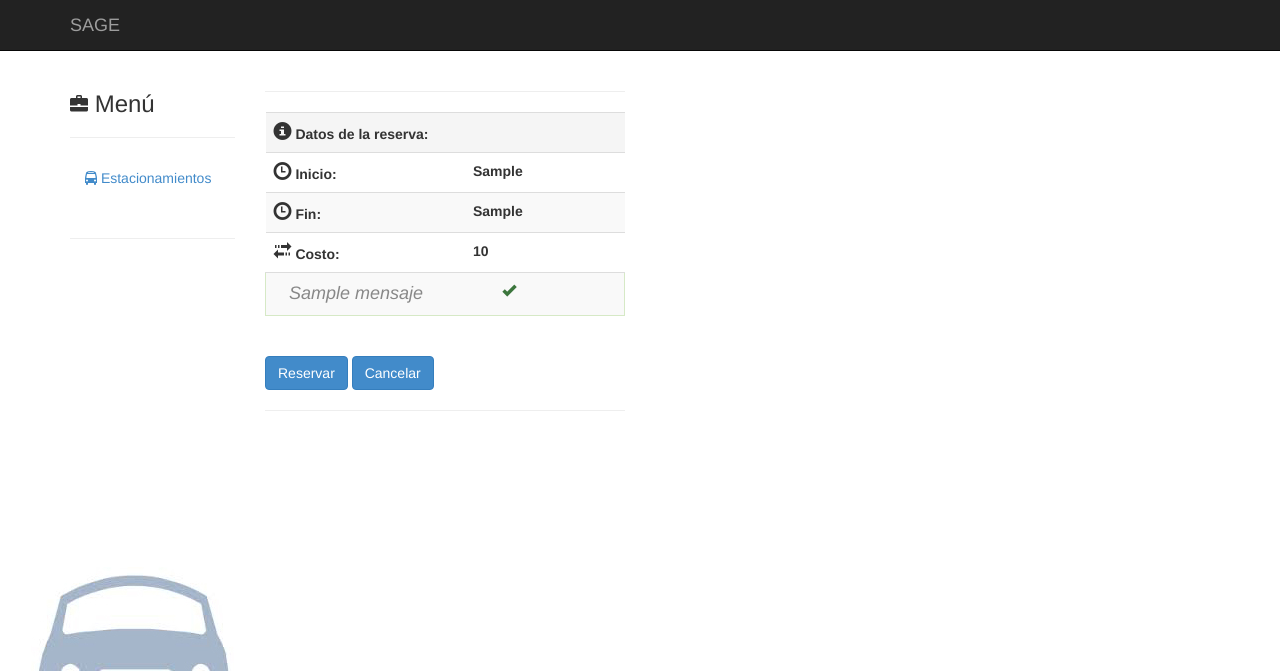
After one commit to jareinozacg/SAGEOctAcorde, a Django app: template SAGEOctAcorde/templates/estacionamientoConfirReserva.html in a window 1280 px wide. The commit adds this page. Shown: the top 671 px of the page. Run offline with Django 3.2, Linux system fonts and the light colour scheme; data comes from the database, SQL or seed files in the repository; both versions use the stored data as it was before the commit; tables that the repository leaves empty hold one stand-in row (values such as "Sample post"); the template is opened without the code that fills it: values that come from a table or form of the project are taken from there, most other values are stand-ins (such as "Sample title", 1, 10 or a date in 2020); parts of the project's set-up code (start-up, migrations or seed data) failed here and were passed over; some libraries are stand-ins or nearby versions.

Commit message:
Arreglado bug de reservas Arreglado bug de funcion de esquemas Arreglado bugs por mala corrección de conflictos Refactorizado Agregado LEEME

```diff
--- a/SAGEOctAcorde/estacionamientos/models.py
+++ b/SAGEOctAcorde/estacionamientos/models.py
@@ -28,27 +28,9 @@ class Estacionamiento(models.Model):
 	NroPuesto = models.IntegerField(blank = True, null = True)
 	Tarifa = models.ForeignKey('Tarifa', null = True, blank = True)
 
-# class ExtendedModel(models.Model):
-# 	Estacionamiento = models.ForeignKey(Estacionamiento, primary_key = True)
-
-# class EstacionamientoModelForm(EstacionamientoForm):
-# 	class Meta:
-# 		model = EstacionamientoModel
-# 		fields = ['propietario', 'nombre', 'direccion', 'telefono_1', 'telefono_2', 'telefono_3', 'email_1',
-# 				'email_2', 'rif', 'tarifa', 'horarioin', 'horariout', 'horario_resein', 'horario_reserout']
-
-# class Propietario(models.Model):
-	# nombre = models.CharField(max_length = 50, help_text = "Nombre Propio")
-
-# class EstadoEstacionamiento(models.Model):
-	#
-
-# class PuestosModel(models.Model):
-# 	estacionamiento = models.ForeignKey(ExtendedModel)
 
 class ReservasModel(models.Model):
 	Estacionamiento = models.ForeignKey(Estacionamiento)
-	Puesto = models.IntegerField()
 	InicioReserva = models.TimeField()
 	FinalReserva = models.TimeField()
 
--- a/SAGEOctAcorde/estacionamientos/urls.py
+++ b/SAGEOctAcorde/estacionamientos/urls.py
@@ -10,4 +10,5 @@ urlpatterns = patterns('',
     url(r'^$', views.estacionamientos_all, name = 'estacionamientos_all'),
     url(r'^(?P<_id>\d+)/$', views.estacionamiento_detail, name = 'estacionamiento_detail'),
     url(r'^(?P<_id>\d+)/reserva$', views.estacionamiento_reserva, name = 'estacionamiento_reserva'),
+    url(r'^(?P<id_est>\d+)/confirmar_reserva$', views.estacionamiento_confirmar_reserva, name = 'estacionamiento_confirmar_reserva'),
 )
--- /dev/null
+++ b/SAGEOctAcorde/templates/estacionamientoConfirReserva.html
@@ -0,0 +1,153 @@
+{% load staticfiles %}
+<!DOCTYPE html>
+<html lang="es"><head>
+    <meta http-equiv="content-type" content="text/html; charset=UTF-8">
+
+    <meta charset="utf-8">
+    <title>
+      SAGE
+    </title>
+    <meta name="viewport" content="width=device-width, initial-scale=1, maximum-scale=1">
+    <link href="{% static 'css/bootstrap.min.css'%}" rel="stylesheet">
+    <link href="{% static 'css/base.css'%}" rel="stylesheet">
+    <link href="{% static 'css/font-awesome.min.css'%}" rel="stylesheet">
+
+   </head>
+
+ <body>
+
+        <!-- Header -->
+<div id="top-nav" class="navbar navbar-inverse navbar-static-top">
+  <div class="container">
+    <div class="navbar-header">
+      <button type="button" class="navbar-toggle" data-toggle="collapse" data-target=".navbar-collapse">
+          <span class="icon-toggle"></span>
+      </button>
+          <div class="navbar-brand" href="#">
+            SAGE
+          </div>
+    </div>
+  </div><!-- /container -->
+</div>
+<!-- /Header -->
+
+<!-- Main -->
+<div class="container">
+
+  <!-- upper section -->
+  <div class="row">
+  <div class="col-sm-2">
+      <!-- left -->
+                <h3>
+            <i class="glyphicon glyphicon-briefcase">
+            </i>
+            Menú
+          </h3>
+      <hr>
+
+         <ul class="nav nav-stacked">
+            <li>
+              <a href="..">
+                <i class="fa fa-bus"></i>
+                Estacionamientos
+              </a>
+            </li>
+          </ul>
+
+          <br>
+          {% if estacionamiento.NroPuesto %}
+            <ul class="nav nav-stacked">
+              <li>
+                <a href="./reserva">
+                  <i class="fa fa-pencil-square-o"></i>
+                  Reservar
+                </a>
+              </li>
+            </ul>
+          {% endif %}
+      <hr>
+
+    </div><!-- /span-3 -->
+    <div class="col-md-4">
+
+      <table class="table table-striped">
+        <thead>
+        </thead>
+        <tbody>
+		    <hr>
+			<tr><td class="active" colspan= 2><b><i class="glyphicon glyphicon-info-sign"></i> Datos de la reserva:</b></td></tr>
+			<tr>
+				<td><b><i class="glyphicon glyphicon-time"></i> Inicio:</b></td>
+				<td><b>{{hora_inicio}}</b></td>
+
+			</tr>
+			<tr>
+				<td><b><i class="glyphicon glyphicon-time"></i> Fin:</b></td>
+				<td><b>{{hora_final}}</b></td>
+			</tr>
+			<tr>
+				{% if precio%}
+					<td><b><i class="glyphicon glyphicon-transfer"></i> Costo:</b></td>
+					<td><b>{{precio}}</b></td>
+				{% endif %}
+			</tr>
+	           {% if precio %}
+		           <tr class = "alert alert-success"><td  colspan= 2>
+		           <span class = "glyphicon glyphicon-ok" ></span>
+	           {% else %}
+		           <tr class = "alert alert-warning"><td  colspan= 2>
+		           <span class = "glyphicon glyphicon-remove" ></span>
+	           {% endif %}
+
+           <i class="col-md-8" style="color:{{color}};" > {{mensaje}} </i></td></tr>
+
+	        </tbody>
+	      </table>
+
+            <div class="control-group">
+              <label>
+              </label>
+              <div class="controls">
+					<form action="./confirmar_reserva" method="post" >
+		             {% csrf_token %}
+						<input type="hidden" name="inicio" value="{{hora_inicio}}"  for='id_inicio'>
+						<input type="hidden" name="final" value="{{hora_final}}"   for='id_final'>
+
+			          {% if precio %}
+						<button class="btn btn-primary" type='submit' onclick = "alert('Pago realizado con exito!')">
+		                  Reservar
+		                </button>
+			            <button type = "button" class="btn btn-primary" onClick=" window.location.href='';alert('Reserva cancelada!')">
+			           {%else%}
+			            <button type = "button" class="btn btn-primary" onClick=" window.location.href=''">
+			           {% endif %}
+			              Cancelar
+			            </button>
+					</form>
+
+
+              </div>
+            </div>
+
+
+      <hr>
+
+    </div>
+
+        </div><!--/col-span-9-->
+
+  </div><!--/row-->
+  <!-- /upper section -->
+
+  <!-- lower section -->
+  <!--/row-->
+
+</div><!--/container-->
+
+
+    <script type="text/javascript" src="{% static 'js/jquery-2.1.1.min.js'%}"></script>
+    <script type="text/javascript" src="{% static 'js/bootstrap.min.js'%}"></script>
+
+</body>
+
+</html>
```
Also changed, not shown: SAGEOctAcorde/estacionamientos/controller.py (+7 -9 lines), SAGEOctAcorde/estacionamientos/views.py (+64 -36 lines), SAGEOctAcorde/templates/templateMensaje.html (+5 -29 lines), SAGEOctAcorde/README.md (added), SAGEOctAcorde/db.sqlite3, SAGEOctAcorde/estacionamientos/migrations/0001_initial.py (added), SAGEOctAcorde/estacionamientos/migrations/0002_remove_reservasmodel_puesto.py (added), SAGEOctAcorde/estacionamientos/migrations/__init__.py (added), 1 other file.
